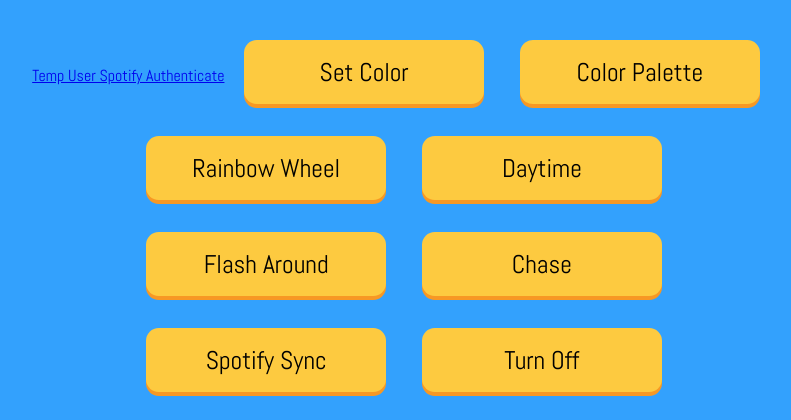
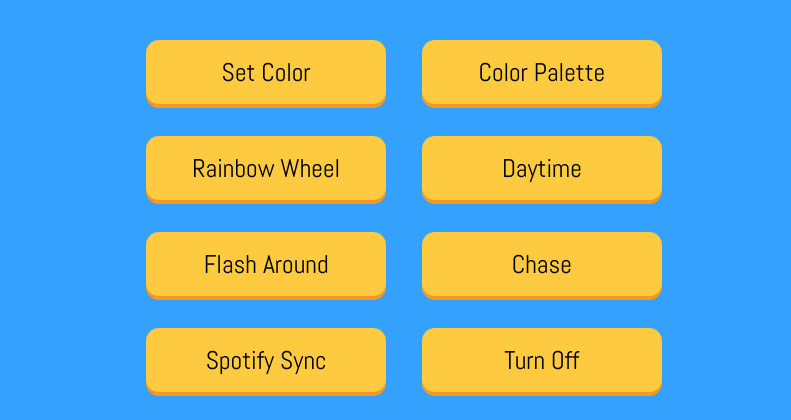
Before and after one commit to vbhaip/HelioHex, a Flask app: page / in a window 1280 px wide. Shown: the top 420 px of the page, without its empty margins (236-1027 px from the left). Run offline with Flask 2, Linux system fonts and the light colour scheme; some libraries are stand-ins or nearby versions.

Commit message:
fix error in id + remove testing button

```diff
--- a/heroku-app/templates/index.html
+++ b/heroku-app/templates/index.html
@@ -12,7 +12,6 @@
 	<body>
 		<div id="drawing"></div>
 			<div class="buttons">
-				<a href="https://accounts.spotify.com/authorize?client_id=f1dd20ef40d74fcaa4d9384a057c7846&response_type=code&redirect_uri=http%3A%2F%2Fheliohex.herokuapp.com%2Fcallback&scope=user-library-read%20user-modify-playback-state%20user-read-currently-playing%20user-read-playback-state%20user-modify-playback-state&state=34fFs29kd09">Temp User Spotify Authenticate</a>
 				<button type="button" class="button" id="set_color">Set Color</button>
 				<button type="button" class="button basic_button" id="set_color_palette" value="set_color_palette">Color Palette</button>
 
@@ -22,7 +21,7 @@
 				<button type="button" class="button basic_button" id = "flash_around" value="flash_around">Flash Around</button>
 				<button type="button" class="button basic_button" id = "chase" value="chase">Chase</button>
 
-				<button type="button" class="button basic_button" id-"spotify" value="play_song">Spotify Sync</button>
+				<button type="button" class="button basic_button" id="spotify" value="play_song">Spotify Sync</button>
 				<button type="button" class="button basic_button" id="toggle_power" value="toggle_power">Turn Off</button>
 
 				<input type="range" min="0" max="100" value="50" class="slider" id="slider">
```
